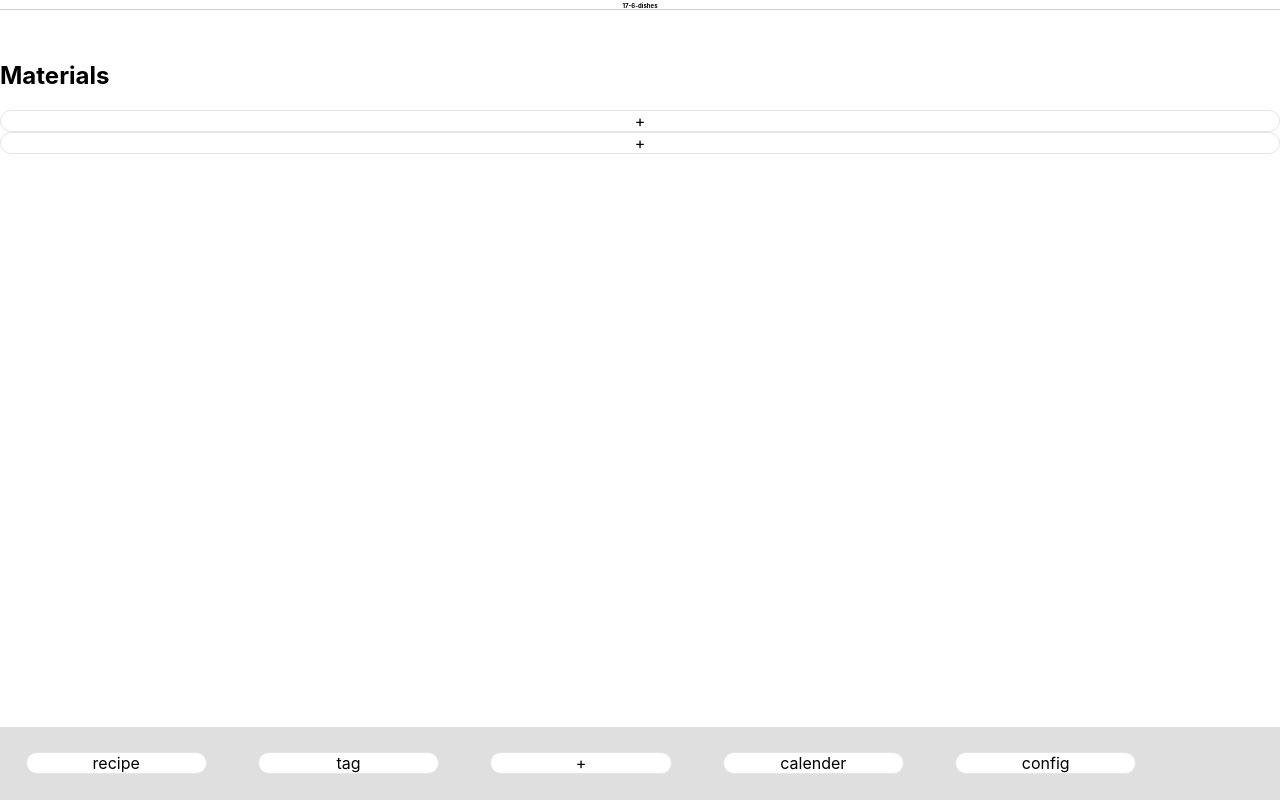
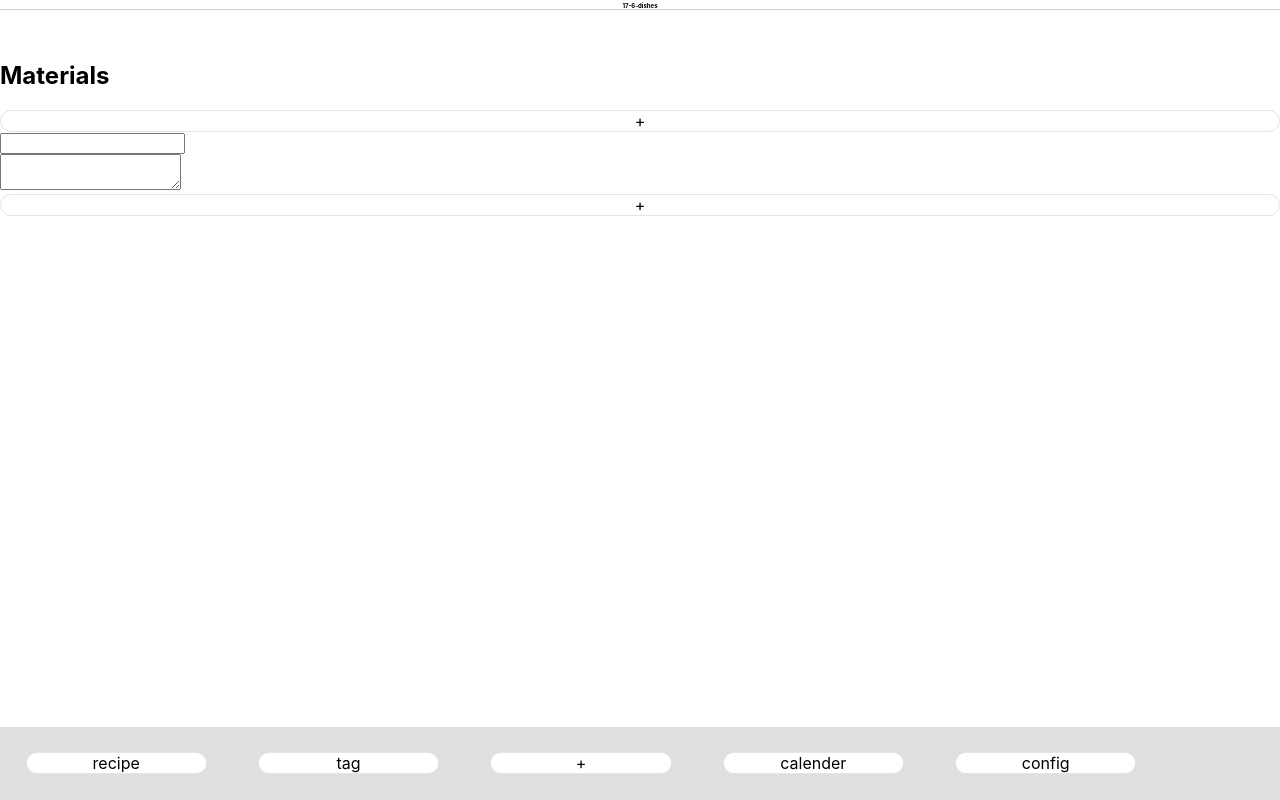
Before and after one commit to ndjndj/dishes-with-react, a React (Create React App) app: page /add in a window 1280 px wide. Built offline with nearby package versions, Linux system fonts and the light colour scheme.

Commit message:
recipe-table.js

```diff
--- a/src/components/recipe-table.js
+++ b/src/components/recipe-table.js
@@ -5,7 +5,7 @@ class RecipeTable extends React.Component {
     constructor(props) {
         super(props);
         this.state = {
-            stepNumber: [],
+            stepNumber: [<RecipeStep key="1" />],
         }
     }
 
```
Also changed, not shown: 1 other file (tests, documents, lock files or other folders).
